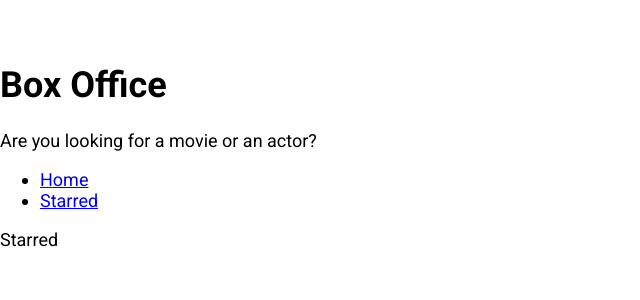
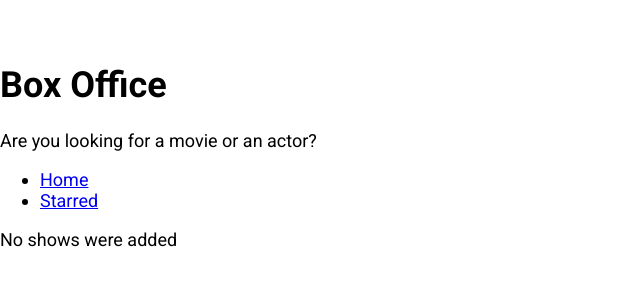
Before and after one commit to hetref/box-office, a React (Create React App) app: page /starred in a window 1280 px wide. Shown: the top 300 px of the page, without its empty margins (0-640 px from the left). Built offline with nearby package versions, Linux system fonts and the light colour scheme.

Commit message:
Finished Sarred Page

```diff
--- a/src/pages/Starred.jsx
+++ b/src/pages/Starred.jsx
@@ -1,8 +1,42 @@
-import React from 'react';
+import React, { useEffect, useState } from 'react';
 import MainPageLayout from '../components/MainPageLayout';
+import ShowGrid from '../components/show/ShowGrid';
+import { apiGet } from '../misc/config';
+import { useShows } from '../misc/custom-hooks';
 
 const Starred = () => {
-  return <MainPageLayout>Starred</MainPageLayout>;
+  const [starred] = useShows();
+
+  const [shows, setShows] = useState(null);
+  const [isLoading, setIsLoading] = useState(true);
+  const [error, setError] = useState(null);
+
+  useEffect(() => {
+    if (starred && starred.length > 0) {
+      const promises = starred.map(showId => apiGet(`/shows/${showId}`));
+      Promise.all(promises)
+        .then(apiData => apiData.map(show => ({ show })))
+        .then(results => {
+          setShows(results);
+          setIsLoading(false);
+        })
+        .catch(err => {
+          setError(err.message);
+          setIsLoading(false);
+        });
+    } else {
+      setIsLoading(false);
+    }
+  }, [starred]);
+
+  return (
+    <MainPageLayout>
+      {isLoading && <div>Data is being loaded</div>}
+      {error && <div>Error occured: {error}</div>}
+      {!isLoading && !shows && <div>No shows were added</div>}
+      {shows && !isLoading && !error && <ShowGrid data={shows} />}
+    </MainPageLayout>
+  );
 };
 
 export default Starred;
```
